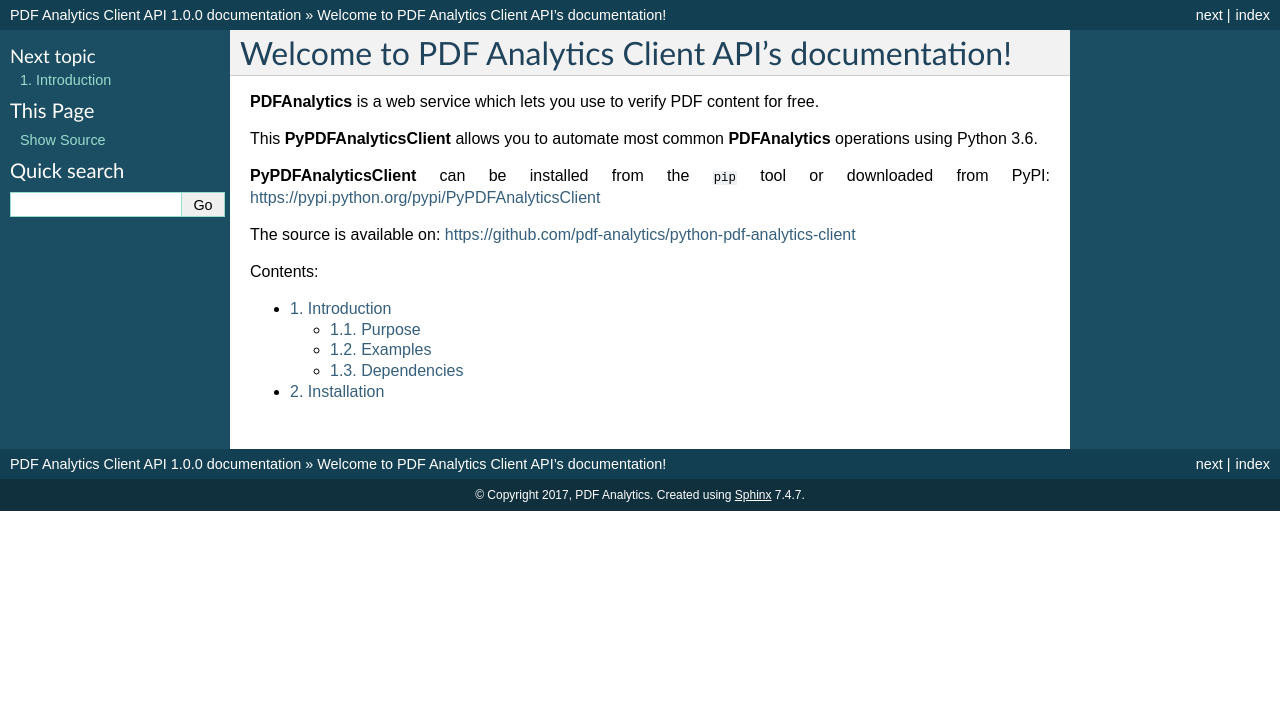
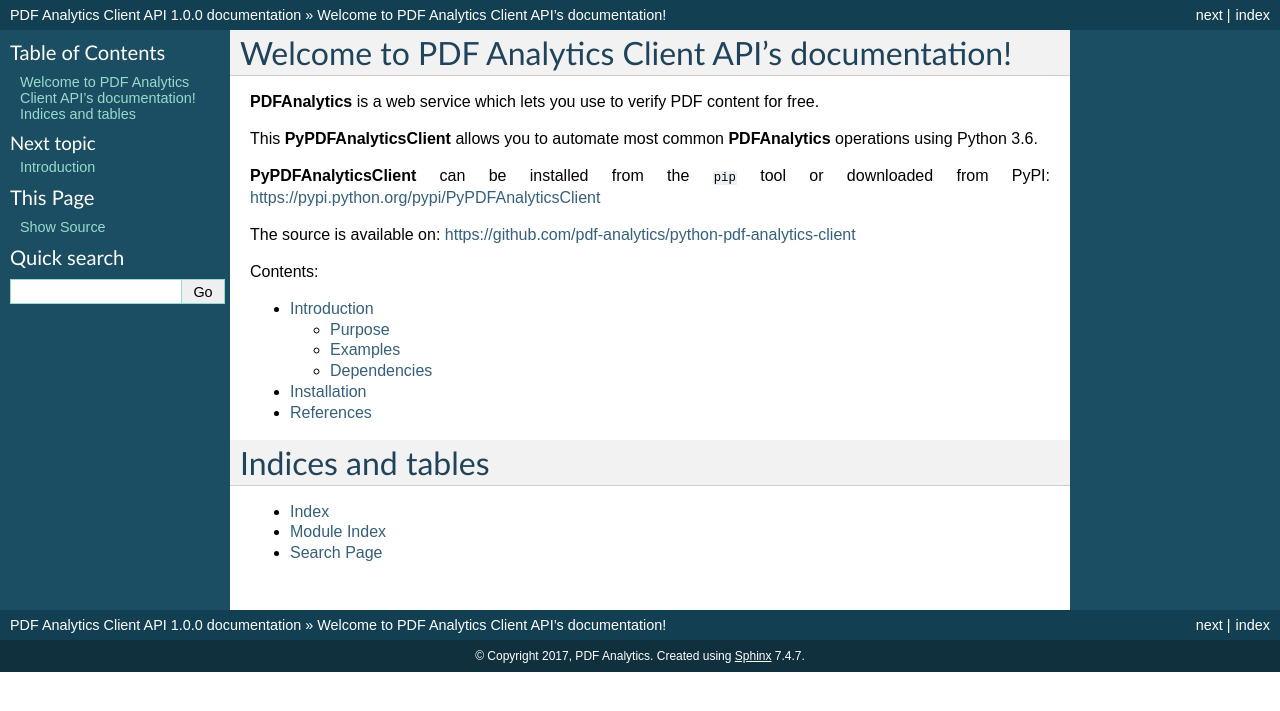
Before and after one commit to pdf-analytics/python-pdf-analytics-client, a Sphinx documentation site: the page built from docs/index.rst, in a window 1280 px wide. Shown: the top 711 px of the page. Built offline with Sphinx 7.4.7, drawn with Linux system fonts in a browser that asks for light colours.

Commit message:
Add references

```diff
--- a/docs/conf.py
+++ b/docs/conf.py
@@ -19,6 +19,7 @@
 # add these directories to sys.path here. If the directory is relative to the
 # documentation root, use os.path.abspath to make it absolute, like shown here.
 #sys.path.insert(0, os.path.abspath('.'))
+sys.path.insert(0, os.path.abspath('../pdf_analytics_client/'))
 
 # -- General configuration ------------------------------------------------
 
--- a/docs/index.rst
+++ b/docs/index.rst
@@ -17,7 +17,15 @@
 Contents:
 
 .. toctree::
-    :numbered:
+   :maxdepth: 2
 
-    introduction
-    installation
+   introduction.rst
+   installation.rst
+   references.rst
+
+Indices and tables
+==================
+
+* :ref:`genindex`
+* :ref:`modindex`
+* :ref:`search`
```
Also changed, not shown: docs/references.rst (added, +13 -0 lines), 1 other file.
